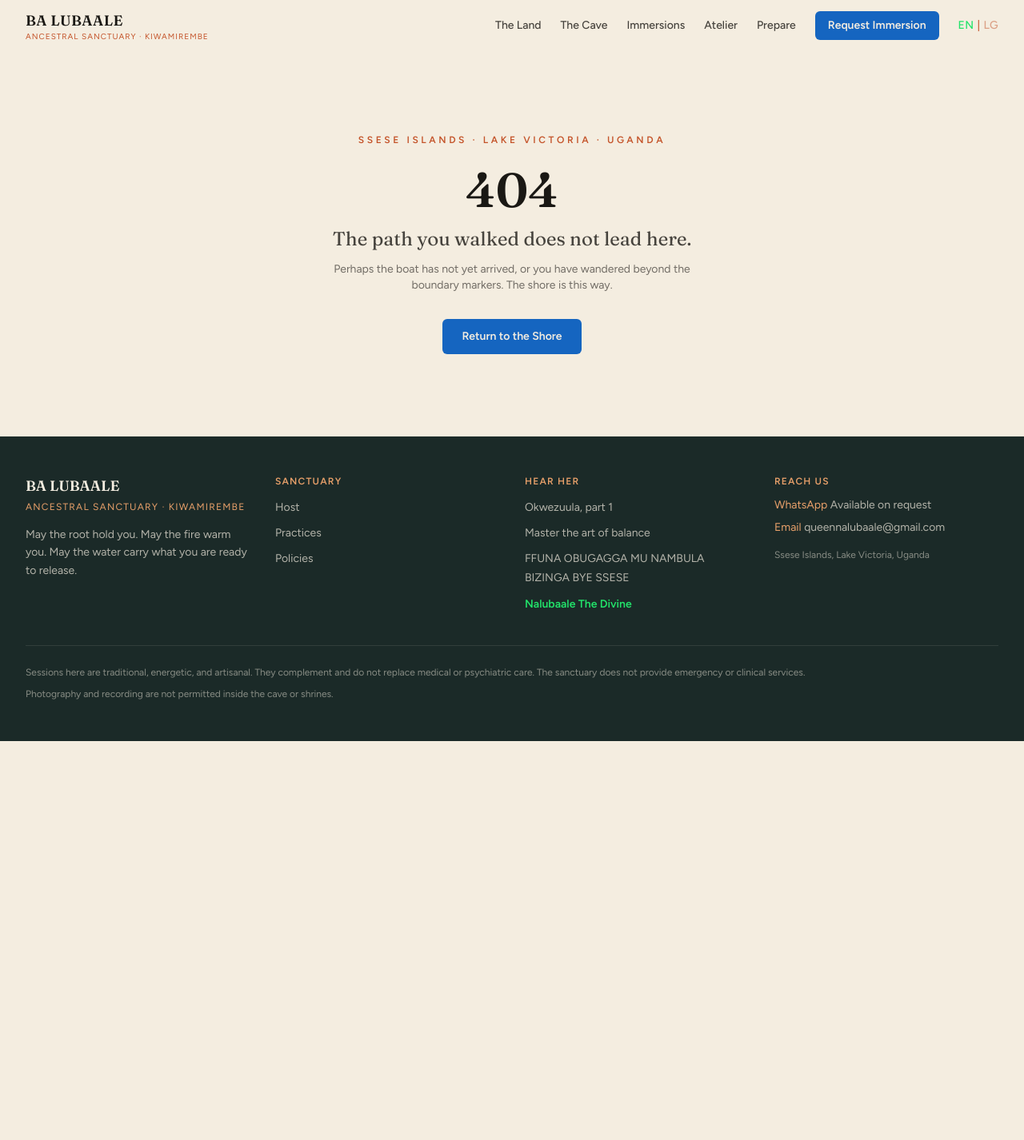
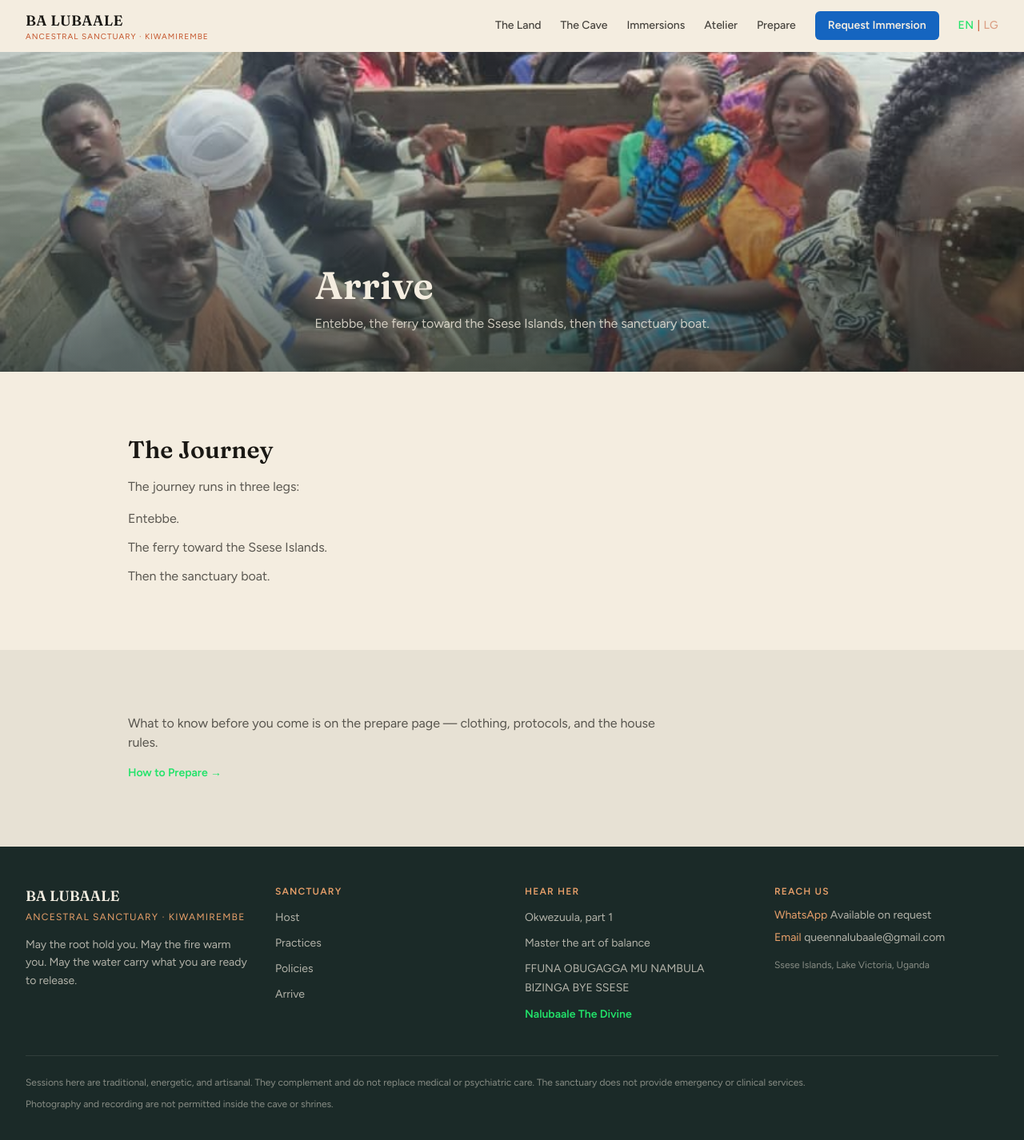
Before and after one commit to okechbrian/ba-lubaale-ancestral-sanctuary, a Next.js app: page /arrive in a window 1280 px wide. Before the commit this address had no page. Shown: the top 1426 px of the page at 80% size. Before the commit the page ends 927 px from the top, so only its background shows below. Built offline with nearby package versions, Linux system fonts and the light colour scheme.

Commit message:
arrive: Entebbe - ferry - sanctuary boat page, linked from prepare and footer

```diff
--- /dev/null
+++ b/app/arrive/page.tsx
@@ -0,0 +1,71 @@
+import Link from "next/link";
+import Image from "next/image";
+import type { Metadata } from "next";
+
+export const metadata: Metadata = {
+  title: "Arrive",
+  description:
+    "Entebbe, the ferry toward the Ssese Islands, then the sanctuary boat.",
+};
+
+export default function ArrivePage() {
+  return (
+    <>
+      {/* Hero */}
+      <section className="relative flex min-h-[50vh] items-end overflow-hidden">
+        <div className="absolute inset-0 bg-dusk" />
+        <Image
+          src="/images/arrival-canoe.jpg"
+          alt="Wooden canoe crossing to the sanctuary"
+          fill
+          priority
+          quality={85}
+          className="absolute inset-0 h-full w-full object-cover"
+        />
+        <div className="absolute inset-0 bg-gradient-to-t from-dusk/70 to-transparent" />
+        <div className="relative z-10 mx-auto max-w-7xl px-4 pb-12 sm:px-6 lg:px-8">
+          <h1 className="font-display text-4xl font-semibold text-cream sm:text-5xl">
+            Arrive
+          </h1>
+          <p className="mt-3 max-w-xl text-cream/80">
+            Entebbe, the ferry toward the Ssese Islands, then the sanctuary
+            boat.
+          </p>
+        </div>
+      </section>
+
+      {/* The journey */}
+      <section className="bg-cream py-16 sm:py-20">
+        <div className="mx-auto max-w-5xl px-4 sm:px-6 lg:px-8">
+          <h2 className="font-display text-3xl font-semibold text-ink">
+            The Journey
+          </h2>
+          <p className="mt-4 text-ink/70">
+            The journey runs in three legs:
+          </p>
+          <ol className="mt-4 max-w-2xl space-y-3 text-ink/70">
+            <li>Entebbe.</li>
+            <li>The ferry toward the Ssese Islands.</li>
+            <li>Then the sanctuary boat.</li>
+          </ol>
+        </div>
+      </section>
+
+      {/* Before you come */}
+      <section className="bg-mist py-16 sm:py-20">
+        <div className="mx-auto max-w-5xl px-4 sm:px-6 lg:px-8">
+          <p className="max-w-2xl text-ink/70">
+            What to know before you come is on the prepare page — clothing,
+            protocols, and the house rules.
+          </p>
+          <Link
+            href="/prepare"
+            className="mt-4 inline-block text-sm font-semibold text-leaf hover:underline"
+          >
+            How to Prepare →
+          </Link>
+        </div>
+      </section>
+    </>
+  );
+}
--- a/app/prepare/page.tsx
+++ b/app/prepare/page.tsx
@@ -52,6 +52,12 @@ export default function PreparePage() {
                 can remove easily. Long-leg coverings are required on sacred
                 ground. Garments can be obtained at the sanctuary if needed.
               </p>
+              <Link
+                href="/arrive"
+                className="mt-4 inline-block text-sm font-semibold text-leaf hover:underline"
+              >
+                The journey →
+              </Link>
             </div>
             <div className="space-y-4">
               <div className="relative overflow-hidden rounded-md">
--- a/app/sitemap.ts
+++ b/app/sitemap.ts
@@ -12,6 +12,7 @@ export default function sitemap(): MetadataRoute.Sitemap {
     { url: `${base}/practices`, lastModified: new Date(), changeFrequency: "monthly", priority: 0.8 },
     { url: `${base}/atelier`, lastModified: new Date(), changeFrequency: "monthly", priority: 0.8 },
     { url: `${base}/prepare`, lastModified: new Date(), changeFrequency: "monthly", priority: 0.8 },
+    { url: `${base}/arrive`, lastModified: new Date(), changeFrequency: "monthly", priority: 0.7 },
     { url: `${base}/apply`, lastModified: new Date(), changeFrequency: "monthly", priority: 0.9 },
     { url: `${base}/policies`, lastModified: new Date(), changeFrequency: "yearly", priority: 0.5 },
   ];
--- a/components/Footer.tsx
+++ b/components/Footer.tsx
@@ -35,6 +35,14 @@ export function Footer() {
                   </Link>
                 </li>
               ))}
+              <li>
+                <Link
+                  href="/arrive"
+                  className="text-sm text-cream/70 transition-colors hover:text-leaf"
+                >
+                  Arrive
+                </Link>
+              </li>
             </ul>
           </div>
 
```
